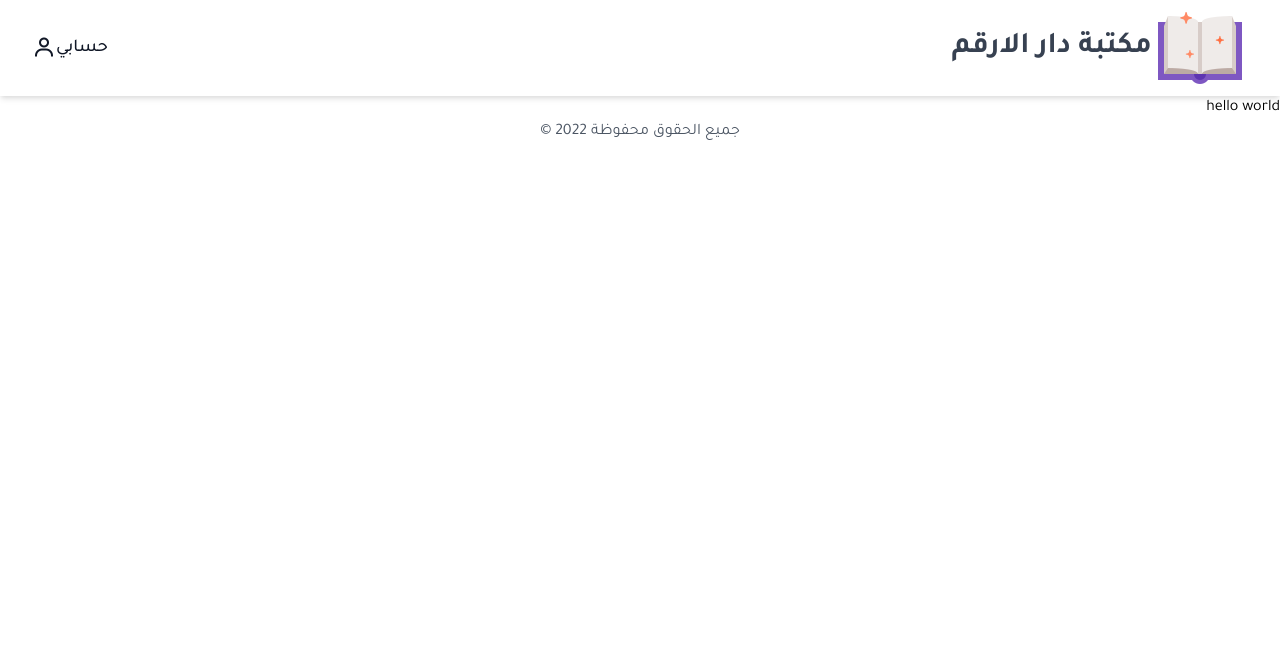
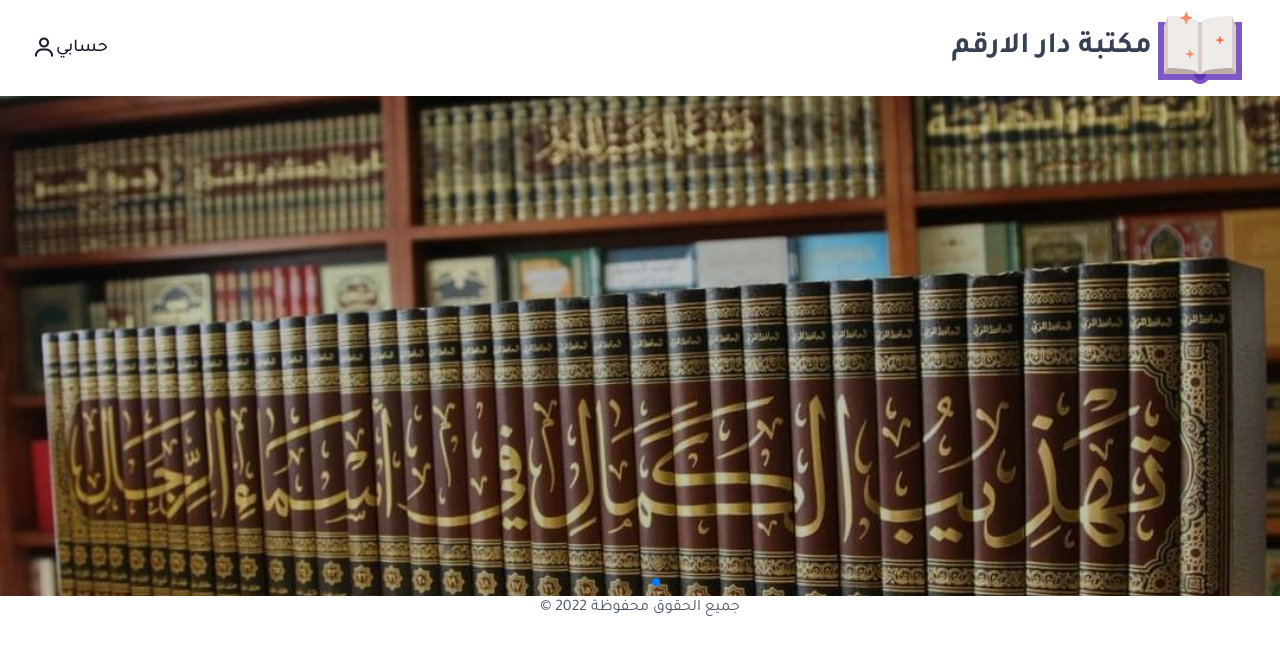
Before and after one commit to farajshuaib/ITSE412-books-shop, a Node server app: page / in a window 1280 px wide. Shown: the top 655 px of the page. Run offline with Node 20, Linux system fonts and the light colour scheme.

Commit message:
create home slider

```diff
--- a/src/views/components/header.ejs
+++ b/src/views/components/header.ejs
@@ -12,6 +12,10 @@
     <link href="https://fonts.googleapis.com/css2?family=Cairo:wght@300;400;500;600;700&family=Tajawal:wght@300;400;500;700&display=swap" rel="stylesheet">
     <!-- icons library -->
     <link href='https://unpkg.com/boxicons@2.1.1/css/boxicons.min.css' rel='stylesheet'>
+    <!-- swiper -->
+    <link rel="stylesheet" href="https://unpkg.com/swiper@8/swiper-bundle.min.css" />
+    <script src="https://unpkg.com/swiper@8/swiper-bundle.min.js"></script>
+    <!-- app style -->
     <style>
         * {
             font-family: 'Cairo', sans-serif;
--- a/src/views/components/navbar.ejs
+++ b/src/views/components/navbar.ejs
@@ -2,7 +2,7 @@
     <div class="container flex items-center justify-between px-5 md:px-8 mx-auto">
         <h1>
             <a href="/" class="flex items-center">
-                <img src="/images/logo.png" alt="" loading="lazy" />
+                <img src="/assets/logo.png" alt="" loading="lazy" />
                 <span class="text-3xl font-bold text-gray-700">مكتبة دار الارقم</span>
             </a>
         </h1>
--- a/src/views/home.ejs
+++ b/src/views/home.ejs
@@ -2,9 +2,43 @@
 
     <%- include('components/navbar'); -%>
 
-        <header class="container mx-auto">
-            <h1>hello world</h1>
+
+        <style>
+            .swiper {
+                height: 500px;
+            }
+        </style>
+
+        <header class="">
+            <!-- Slider main container -->
+            <div class="swiper">
+                <!-- Additional required wrapper -->
+                <div class="swiper-wrapper">
+                    <!-- Slides -->
+                    <div class="swiper-slide relative "><span class="absolute inset-0 bg-black opacity-25 z-20"></span><img class="object-cover h-full w-full" src="/assets/slider1.jpeg" alt="" loading="lazy" /></div>
+                    <div class="swiper-slide relative "><span class="absolute inset-0 bg-black opacity-25 z-20"></span><img class="object-cover h-full w-full" src="/assets/slider2.jpeg" alt="" loading="lazy" /></div>
+                    <div class="swiper-slide relative "><span class="absolute inset-0 bg-black opacity-25 z-20"></span><img class="object-cover h-full w-full" src="/assets/slider3.jpeg" alt="" loading="lazy" /></div>
+                </div>
+                <!-- If we need pagination -->
+                <div class="swiper-pagination"></div>
+
+            </div>
         </header>
 
 
         <%- include('components/footer'); -%>
+
+
+            <script>
+                const swiper = new Swiper('.swiper', {
+                    // Optional parameters
+                    loop: true,
+
+                    // If we need pagination
+                    pagination: {
+                        el: '.swiper-pagination',
+                    },
+
+
+                });
+            </script>
--- a/src/views/login.ejs
+++ b/src/views/login.ejs
@@ -27,6 +27,12 @@
             const form = document.querySelector('form');
             const emailError = document.querySelector('.email.error');
             const passwordError = document.querySelector('.password.error');
+
+
+
+
+
+
             form.addEventListener('submit', async(e) => {
                 e.preventDefault();
                 // reset errors
```
Also changed, not shown: src/index.ts (+5 -3 lines), public/assets/logo.png (added), public/assets/slider1.jpeg (added), public/assets/slider2.jpeg (added), public/assets/slider3.jpeg (added), 4 other files.
